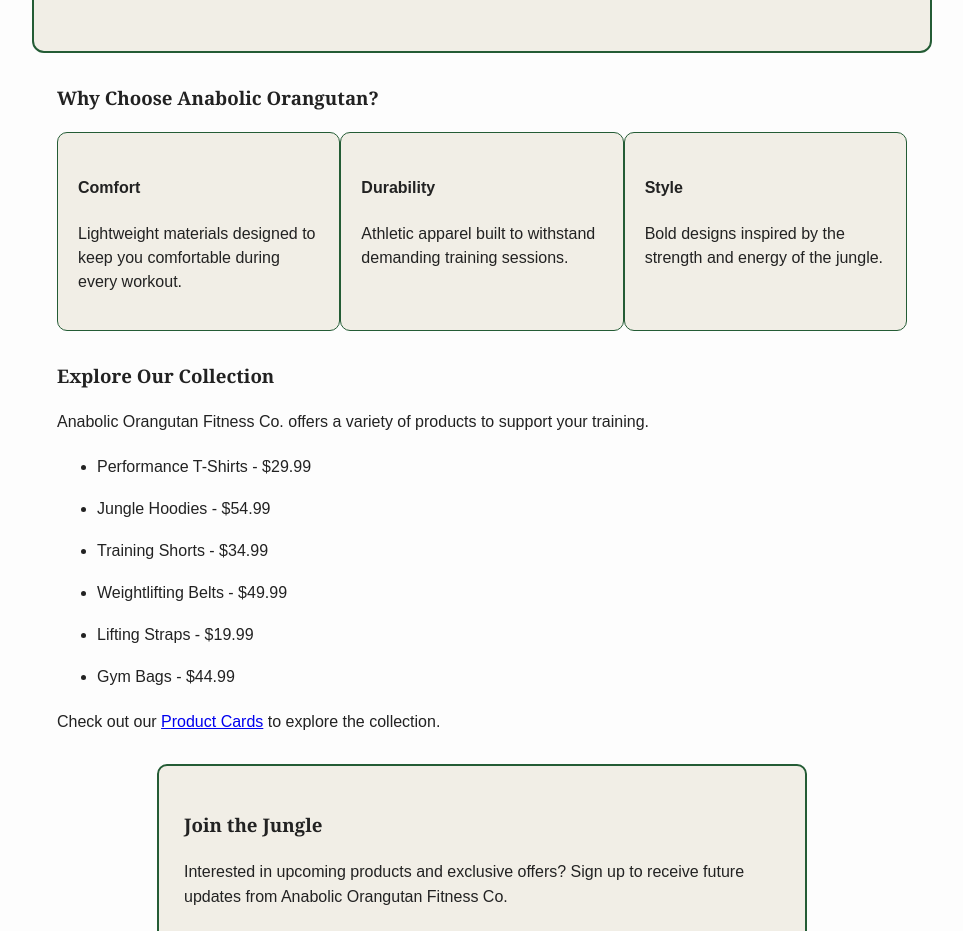
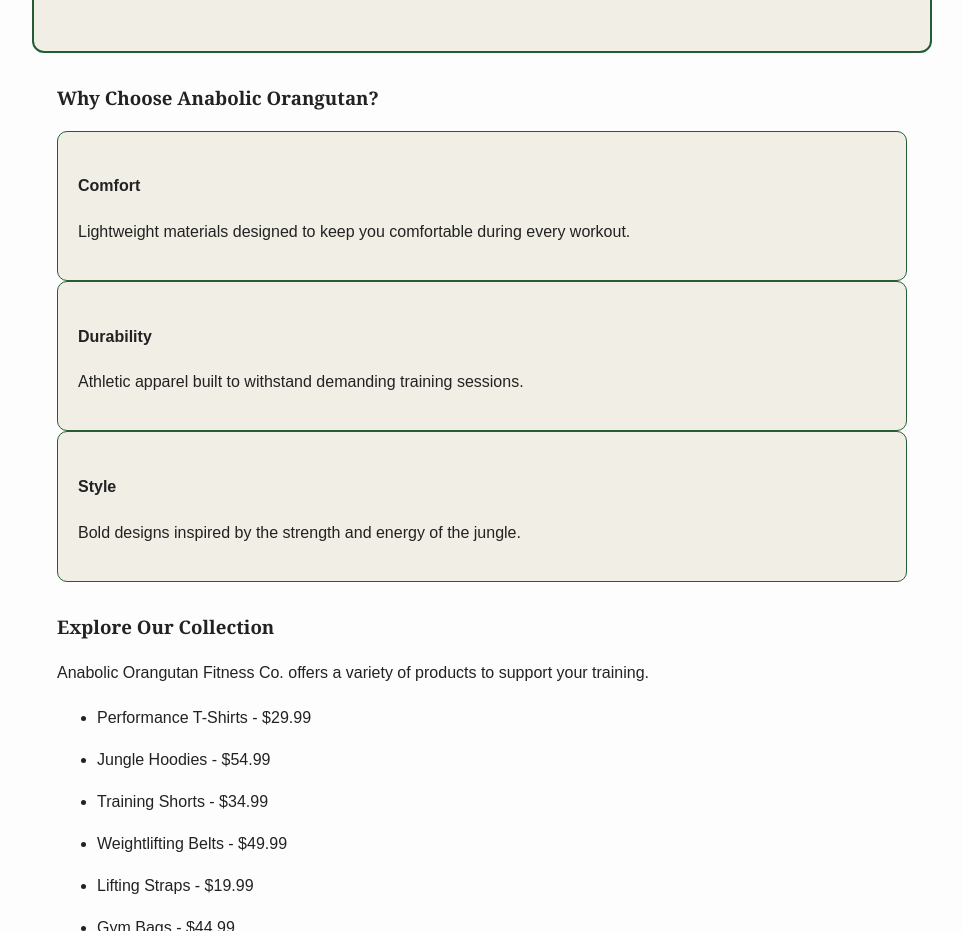
Before and after one commit to aiden-orr/aiden-orr.github.io, a plain HTML site: page itis3135/product.html in a window 1280 px wide. Shown: the part 864-1795 px from the top of the page, without its empty margins (158-1121 px from the left). Drawn offline with Linux system fonts and the light colour scheme.

Commit message:
Update product.html

```diff
--- a/itis3135/product.html
+++ b/itis3135/product.html
@@ -57,11 +57,11 @@
             margin: 30px auto;
         }
 
-        .feature-grid {
+        /** .feature-grid {
             display: grid;
             grid-template-columns: 1fr 1fr 1fr;
             margin-top: 20px
-        }
+        } **/
 
         .feature-card {
             background-color: #f1eee6;
```
